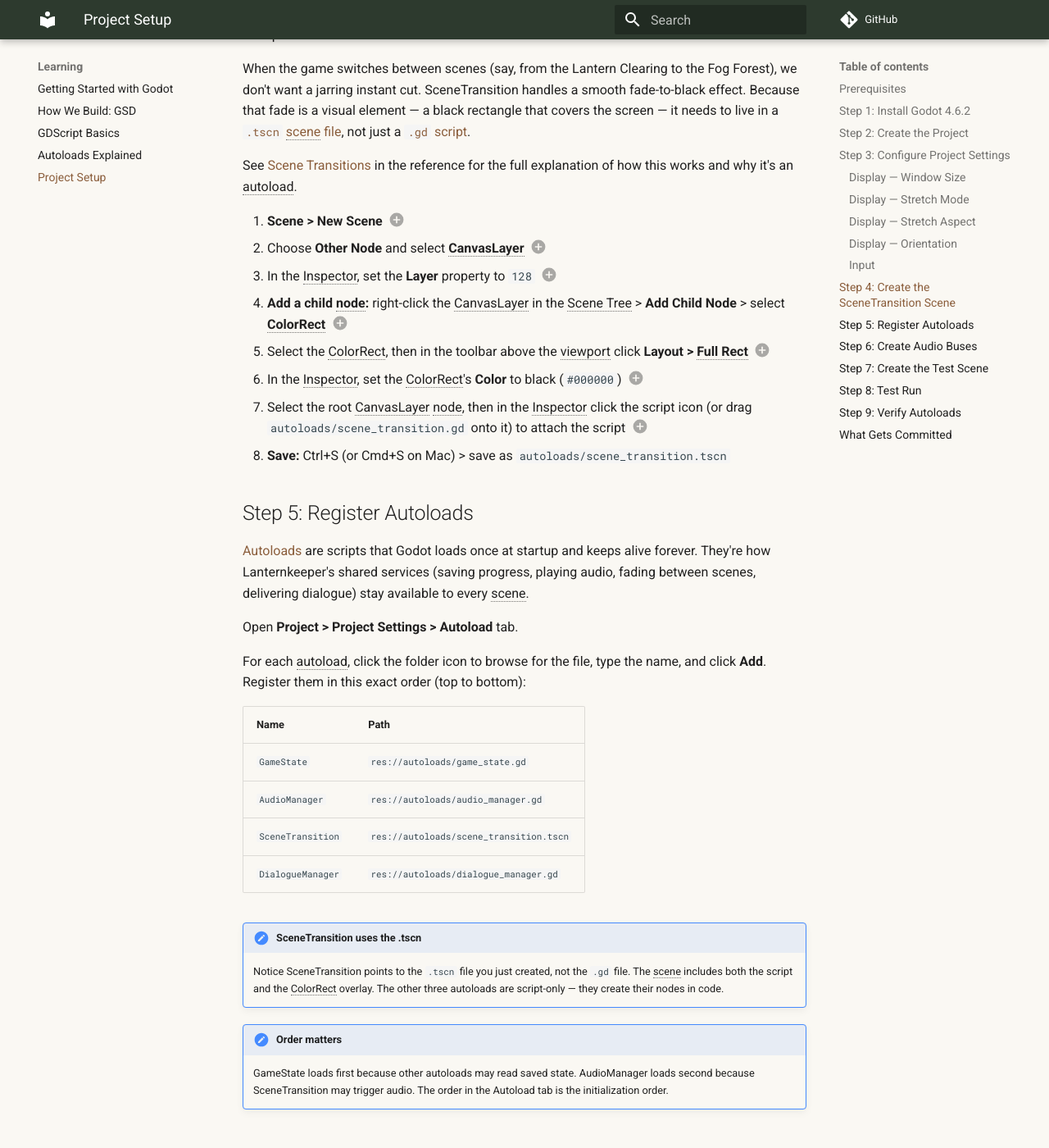
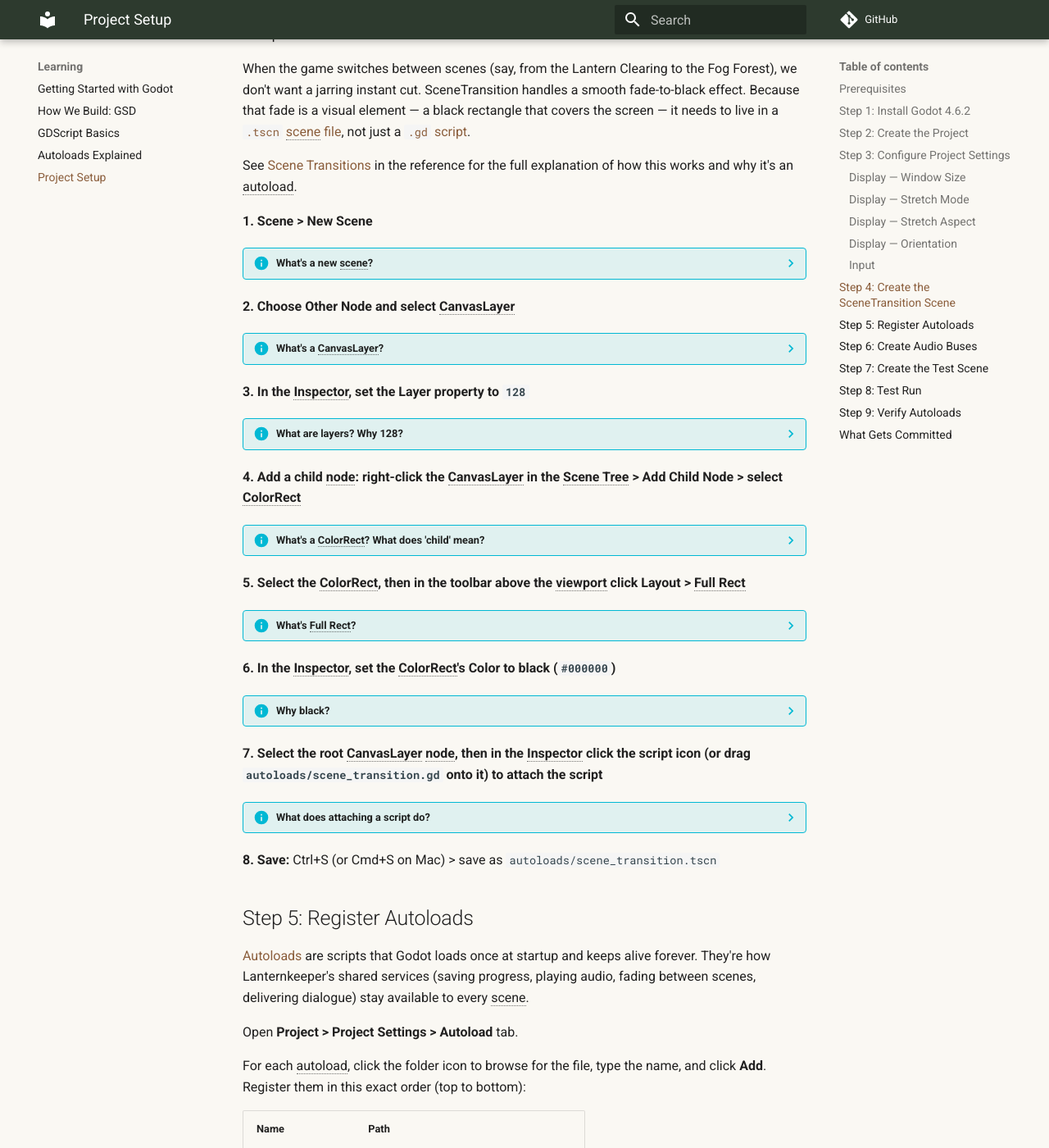
Before and after one commit to wdi-dave-roberts/lanternkeeper, an MkDocs documentation site: the page built from docs/learning/project-setup.md, in a window 1280 px wide and 1400 px high, scrolled down 4338 px. Shown: the whole window at 82% size. Built offline with MkDocs 1.6.1 and Material for MkDocs 9.7.7, drawn with Linux system fonts in a browser that asks for light colours; comment, search, counter and statistics services are not loaded.

Commit message:
docs(learning): use collapsible admonitions for Step 4 explanations (annotations require Insiders)

```diff
--- a/docs/learning/project-setup.md
+++ b/docs/learning/project-setup.md
@@ -145,42 +145,52 @@ See [Scene Transitions](../reference/godot.md#scene-transitions) in the referenc
 
 <!-- screenshot: Godot editor showing completed SceneTransition scene tree (CanvasLayer > ColorRect) -->
 
-<div class="annotate" markdown>
+**1. Scene > New Scene**
 
-1. **Scene > New Scene** (1)
-2. Choose **Other Node** and select **CanvasLayer** (2)
-3. In the Inspector, set the **Layer** property to `128` (3)
-4. **Add a child node:** right-click the CanvasLayer in the Scene Tree > **Add Child Node** > select **ColorRect** (4)
-5. Select the ColorRect, then in the toolbar above the viewport click **Layout > Full Rect** (5)
-6. In the Inspector, set the ColorRect's **Color** to black (`#000000`) (6)
-7. Select the root CanvasLayer node, then in the Inspector click the script icon (or drag `autoloads/scene_transition.gd` onto it) to attach the script (7)
-8. **Save:** Ctrl+S (or Cmd+S on Mac) > save as `autoloads/scene_transition.tscn`
+??? info "What's a new scene?"
+    Every time you create something new in Godot, you start with a new scene. A scene is just a tree of nodes saved to a file. Right now the scene is empty — we're about to build a tiny tree: one CanvasLayer with one ColorRect inside it.
 
-</div>
+**2. Choose Other Node and select CanvasLayer**
 
-1.  Every time you create something new in Godot, you start with a new scene. A scene is just a tree of nodes saved to a file. Right now the scene is empty — we're about to build a tiny tree: one CanvasLayer with one ColorRect inside it.
-
-2.  A **CanvasLayer** is a special node that draws on its own rendering layer, separate from the main scene. Normal scene content (backgrounds, characters, UI) draws on the default layer. By putting our fade overlay on a CanvasLayer, it stays independent — it won't be affected by camera movement or scene changes.
+??? info "What's a CanvasLayer?"
+    A CanvasLayer is a special node that draws on its own rendering layer, separate from the main scene. Normal scene content (backgrounds, characters, UI) draws on the default layer. By putting our fade overlay on a CanvasLayer, it stays independent — it won't be affected by camera movement or scene changes.
 
     You're choosing "Other Node" instead of the presets (2D Scene, 3D Scene, User Interface) because CanvasLayer doesn't fit any of those categories. It's a rendering utility, not a scene type.
 
-3.  **What are layers?** Godot draws things in order — lower layer numbers are drawn first (behind), higher numbers are drawn on top. Normal scene content defaults to layer 0. We set this to 128 to guarantee the fade overlay draws on top of absolutely everything else in the game.
+**3. In the Inspector, set the Layer property to `128`**
+
+??? info "What are layers? Why 128?"
+    Godot draws things in order — lower layer numbers are drawn first (behind), higher numbers are drawn on top. Normal scene content defaults to layer 0. We set this to 128 to guarantee the fade overlay draws on top of absolutely everything else in the game.
 
     Why 128 specifically? There's nothing magic about it — any high number works. 128 is a convention that leaves plenty of room for other layers below it (UI at layer 1-10, popups at layer 50, etc.) without risking a collision. Think of it like reserving the top floor of a building for the penthouse.
 
-4.  **ColorRect** is the simplest visual node in Godot — it's just a rectangle filled with a solid color. We're using it as the fade overlay: a full-screen black rectangle that can be made transparent (invisible) or opaque (screen goes black). The SceneTransition script animates this transparency to create the fade effect.
+**4. Add a child node: right-click the CanvasLayer in the Scene Tree > Add Child Node > select ColorRect**
+
+??? info "What's a ColorRect? What does 'child' mean?"
+    ColorRect is the simplest visual node in Godot — it's just a rectangle filled with a solid color. We're using it as the fade overlay: a full-screen black rectangle that can be made transparent (invisible) or opaque (screen goes black). The SceneTransition script animates this transparency to create the fade effect.
 
     You're adding it as a *child* of the CanvasLayer. In Godot's scene tree, children inherit their parent's properties — so this ColorRect will draw on layer 128 because its parent CanvasLayer is on layer 128.
 
-5.  **Full Rect** is a layout preset that stretches the node to fill its entire parent area. Without this, the ColorRect would be a tiny rectangle in the corner. With Full Rect, it covers the entire screen — which is what we need for a fade overlay.
+**5. Select the ColorRect, then in the toolbar above the viewport click Layout > Full Rect**
+
+??? info "What's Full Rect?"
+    Full Rect is a layout preset that stretches the node to fill its entire parent area. Without this, the ColorRect would be a tiny rectangle in the corner. With Full Rect, it covers the entire screen — which is what we need for a fade overlay.
 
     You'll use Full Rect frequently in Godot. Any time you want something to fill the available space (backgrounds, overlays, containers), this is the preset.
 
-6.  The fade starts invisible (the script sets opacity to 0 on startup) and animates to fully opaque black, then back to transparent. We set the color to black here so the fade effect is a fade-to-black, which is the most natural transition for a calm game. The script handles the animation — all we're doing here is choosing the color of the overlay.
+**6. In the Inspector, set the ColorRect's Color to black (`#000000`)**
 
-7.  **Attaching a script** tells Godot "this node should run this code." The `scene_transition.gd` script contains the `transition_to()` function that other scenes call when they want to change to a different scene. By attaching it to the CanvasLayer (the root of this scene), the script controls both itself and its child (the ColorRect overlay).
+??? info "Why black?"
+    The fade starts invisible (the script sets opacity to 0 on startup) and animates to fully opaque black, then back to transparent. We set the color to black here so the fade effect is a fade-to-black, which is the most natural transition for a calm game. The script handles the animation — all we're doing here is choosing the color of the overlay.
+
+**7. Select the root CanvasLayer node, then in the Inspector click the script icon (or drag `autoloads/scene_transition.gd` onto it) to attach the script**
+
+??? info "What does attaching a script do?"
+    Attaching a script tells Godot "this node should run this code." The `scene_transition.gd` script contains the `transition_to()` function that other scenes call when they want to change to a different scene. By attaching it to the CanvasLayer (the root of this scene), the script controls both itself and its child (the ColorRect overlay).
 
     This is a core Godot pattern: nodes are the visual/structural building blocks, scripts are the behavior. A node without a script just sits there. A node with a script does things.
+
+**8. Save:** Ctrl+S (or Cmd+S on Mac) > save as `autoloads/scene_transition.tscn`
 
 ## Step 5: Register Autoloads
 
```
